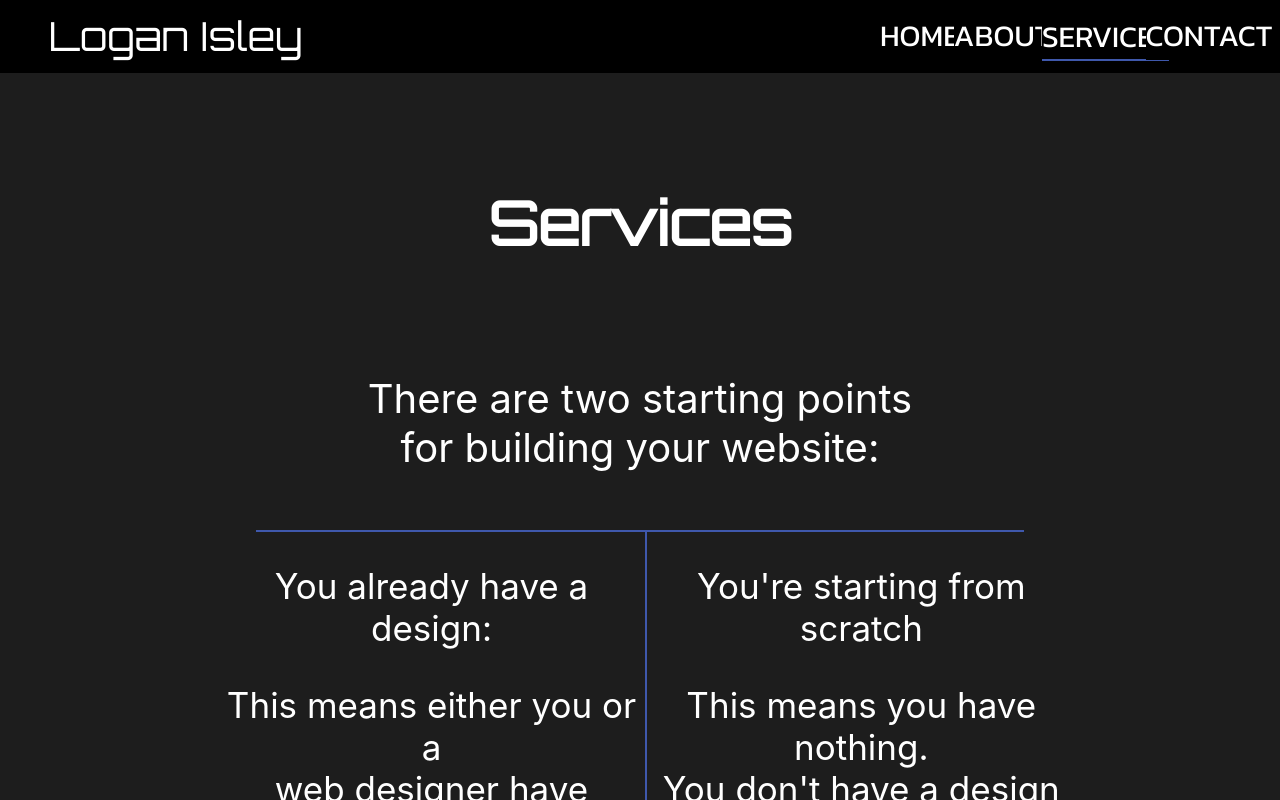
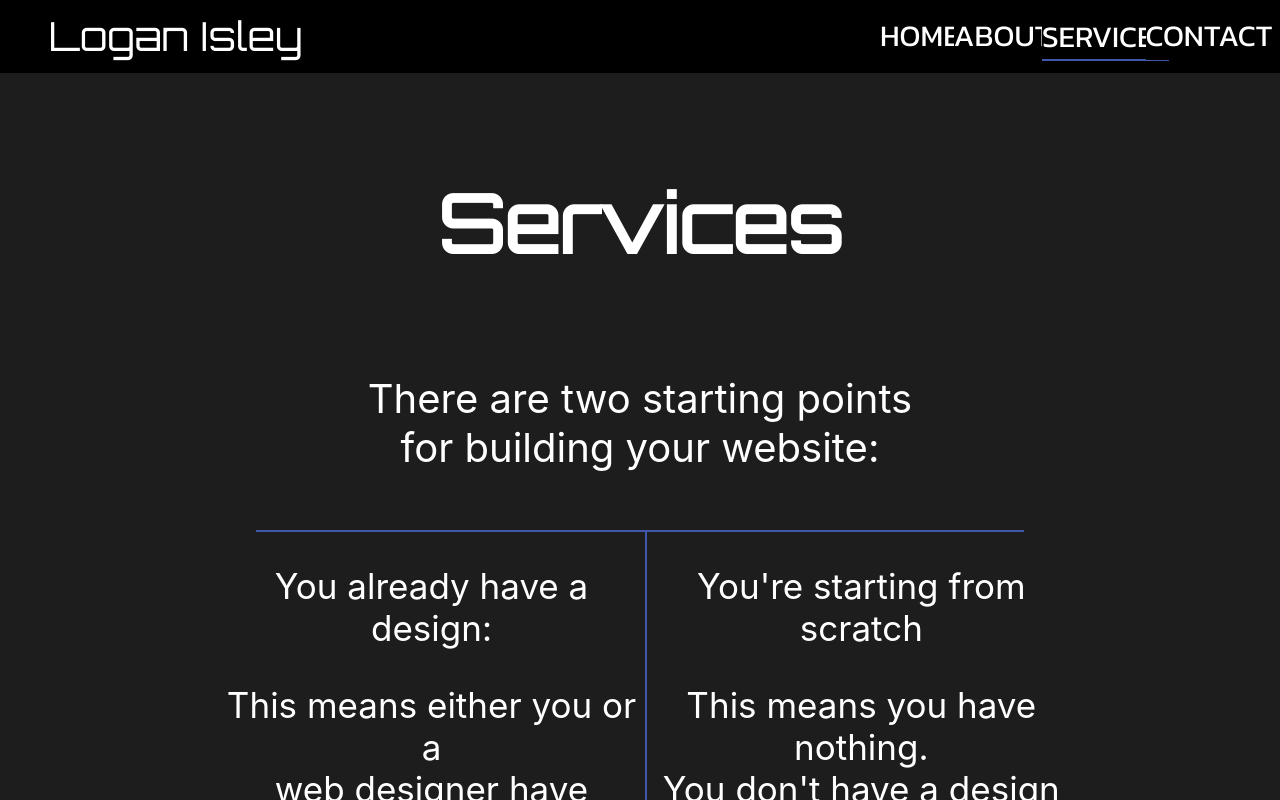
Before and after one commit to LowGcifer/Web-Dev-Site, a React (Create React App) app in the folder client/: page /services in a window 1280 px wide. Shown: the top 800 px of the page. Built offline with nearby package versions, Linux system fonts and the light colour scheme.

Commit message:
changed website title and made services title bigger

```diff
--- a/client/public/index.html
+++ b/client/public/index.html
@@ -24,7 +24,7 @@
       work correctly both with client-side routing and a non-root public URL.
       Learn how to configure a non-root public URL by running `npm run build`.
     -->
-    <title>React App</title>
+    <title>Logan Isley Web Development</title>
   </head>
   <body>
     <noscript>You need to enable JavaScript to run this app.</noscript>
--- a/client/src/pages/services/services.css
+++ b/client/src/pages/services/services.css
@@ -19,7 +19,7 @@
   font-family: Orbitron;
   /* left: 42%;
   bottom: 221px; */
-  font-size: 60px;
+  font-size: 80px;
 }
 
 #services-paths {
```
